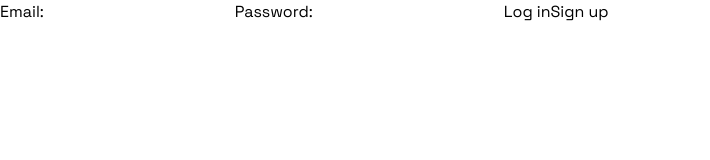
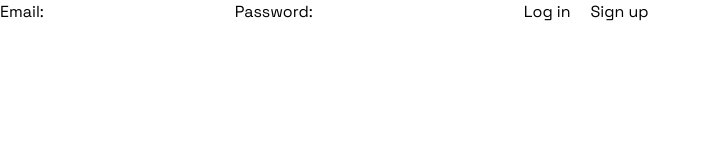
Before and after one commit to limitlez2020/goal-roadmap, a Next.js app: page /login in a window 1280 px wide. Shown: the top 160 px of the page, without its empty margins (0-710 px from the left). Built offline with nearby package versions, Linux system fonts and the light colour scheme.

Commit message:
Minor text edits

```diff
--- a/app/dashboard/page.js
+++ b/app/dashboard/page.js
@@ -10,5 +10,5 @@ export default async function PrivatePage() {
     redirect('/login')
   }
 
-  return <p>Hello {data.user.email}</p>
+  return <p>Hello there {data.user.email}</p>
 }
--- a/app/login/page.js
+++ b/app/login/page.js
@@ -7,7 +7,7 @@ export default function LoginPage() {
       <input id="email" name="email" type="email" required />
       <label htmlFor="password">Password:</label>
       <input id="password" name="password" type="password" required />
-      <button formAction={login}>Log in</button>
+      <button className="mx-5" formAction={login}>Log in</button>
       <button formAction={signup}>Sign up</button>
     </form>
   )
```
